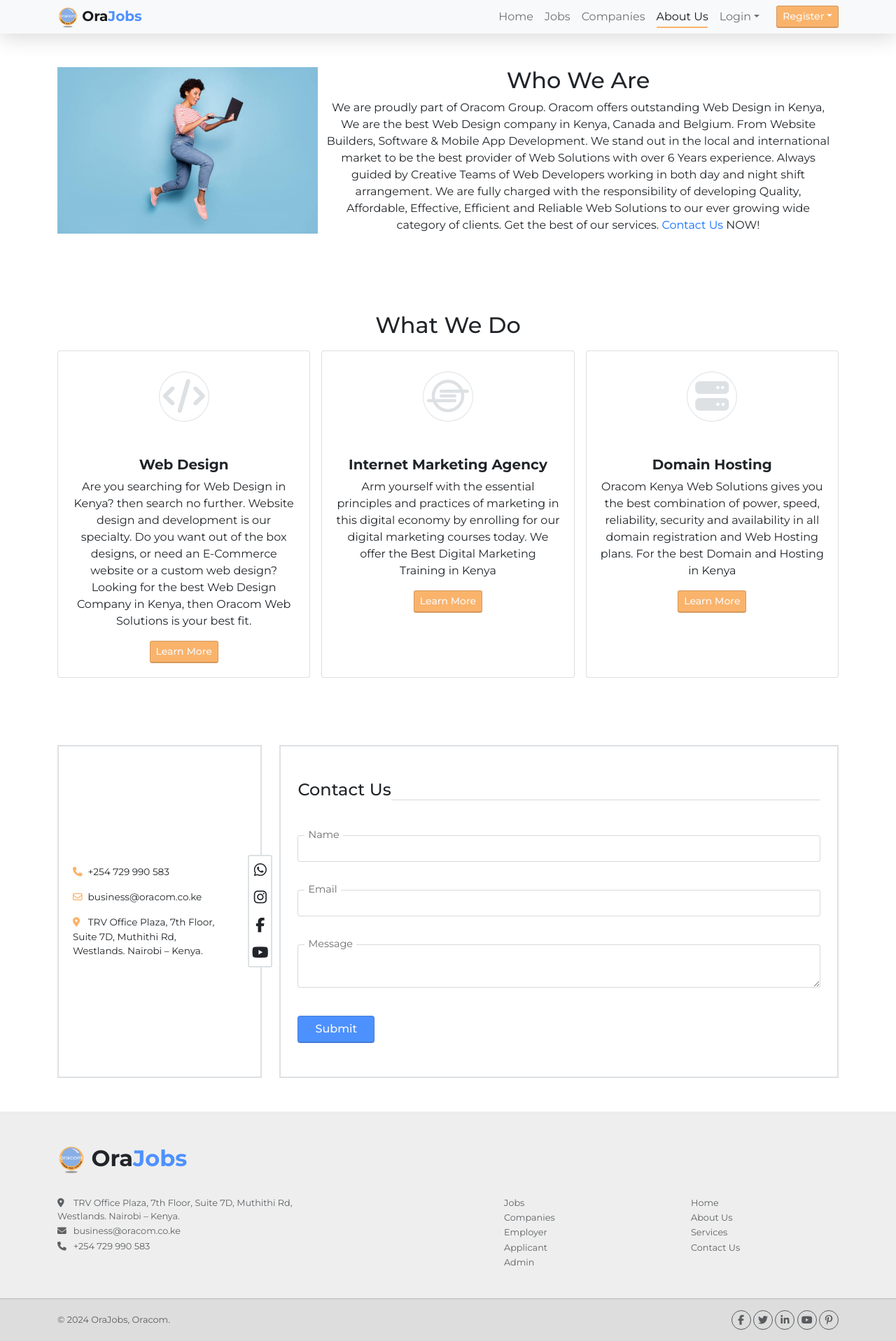
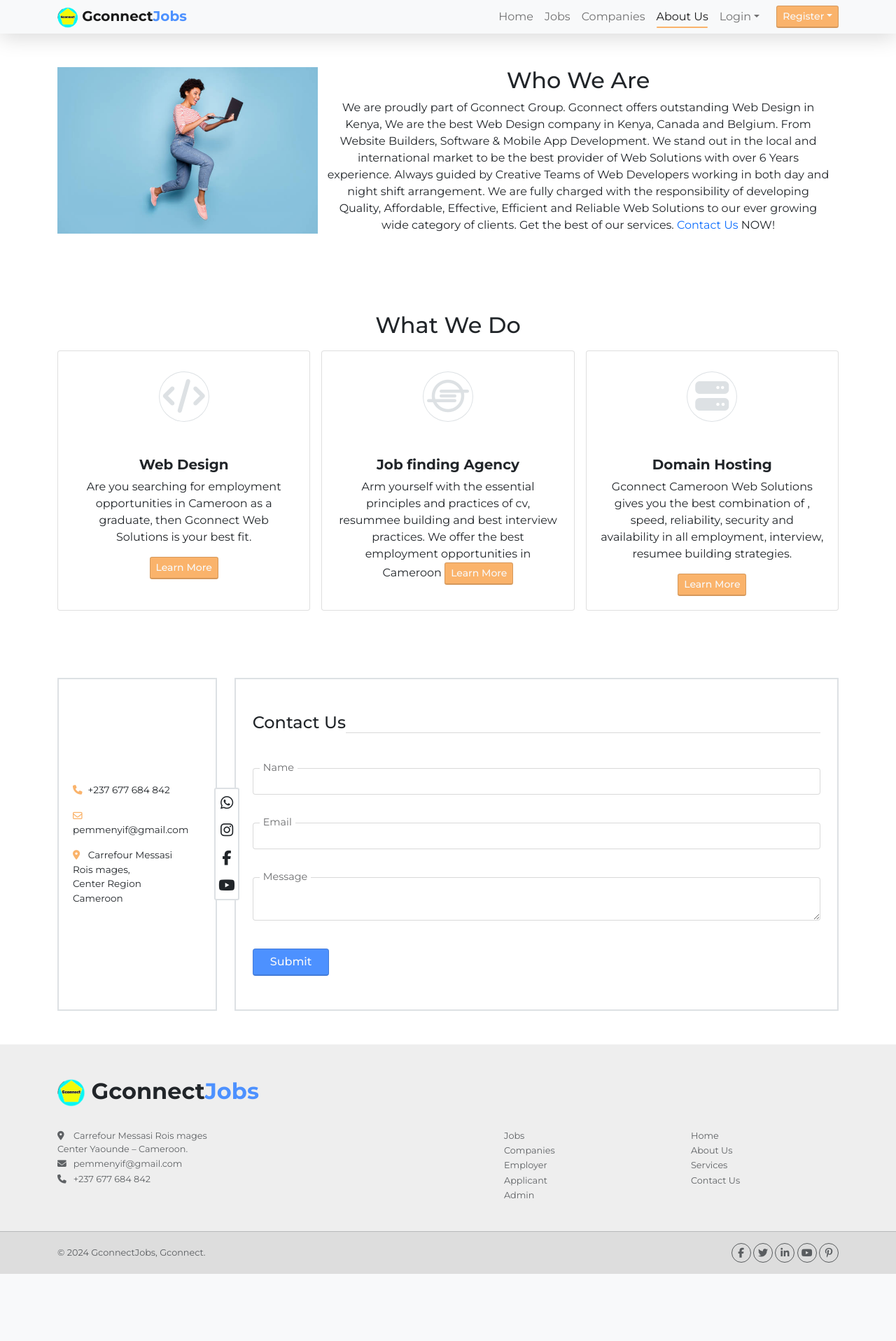
Before and after one commit to Fonchris/jobportal, a Flask app: page /about-us in a window 1280 px wide. Shown: the whole page at 70% size. After the commit the page ends 1821 px from the top, so only its background shows below. Run offline with Flask 2, Linux system fonts and the light colour scheme; some libraries are stand-ins or nearby versions.

Commit message:
second commit

```diff
--- a/OraApp/templates/about.html
+++ b/OraApp/templates/about.html
@@ -41,7 +41,7 @@
                         <h2 class=" ">Who We Are</h2>
                         <p>
 
-                            We are proudly part of Oracom Group. Oracom offers outstanding Web Design in Kenya, We are the
+                            We are proudly part of Gconnect Group. Gconnect offers outstanding Web Design in Kenya, We are the
                             best Web Design company in Kenya, Canada and Belgium. From Website Builders, Software & Mobile
                             App Development. We stand out in the local and international market to be the best provider of
                             Web Solutions with over 6 Years experience. Always guided by Creative Teams of Web Developers
@@ -74,10 +74,8 @@
                         <div class="card-text">
                             <h3>Web Design</h3>
                             <p>
-                                Are you searching for Web Design in Kenya? then search no further. Website design and
-                                development is our specialty. Do you want out of the box designs, or need an E-Commerce
-                                website or a custom web design? Looking for the best Web Design Company in Kenya, then
-                                Oracom Web Solutions is your best fit.
+                                Are you searching for employment opportunities in Cameroon as a graduate, then
+                                Gconnect Web Solutions is your best fit.
                             </p>
                             <a class="btn btn-sm btn-brand peach text-light" href="#" role="button">
                                 Learn More
@@ -89,12 +87,10 @@
                     <div class="card">
                         <span class="card-icon"><i class="fa fa-ioxhost"></i></span>
                         <div class="card-text">
-                            <h3>Internet Marketing Agency</h3>
+                            <h3>Job finding Agency</h3>
                             <p>
-                                Arm yourself with the essential principles and practices of marketing in this digital
-                                economy by enrolling for our digital marketing courses today. We offer the Best Digital
-                                Marketing Training in Kenya
-                            </p>
+                                Arm yourself with the essential principles and practices of cv, resummee building and best interview practices. We offer the
+                                best employment opportunities in Cameroon
                             <a class="btn btn-sm btn-brand peach text-light" href="#" role="button">
                                 Learn More
                             </a>
@@ -107,9 +103,8 @@
                         <div class="card-text">
                             <h3>Domain Hosting</h3>
                             <p>
-                                Oracom Kenya Web Solutions gives you the best combination of power, speed, reliability,
-                                security and availability in all domain registration and Web Hosting plans. For the best
-                                Domain and Hosting in Kenya
+                                Gconnect Cameroon Web Solutions gives you the best combination of , speed, reliability,
+                                security and availability in all employment, interview, resumee building strategies.
                             </p>
                             <a class="btn btn-sm btn-brand peach text-light" href="#" role="button">
                                 Learn More
@@ -128,13 +123,12 @@
                 <div class="social-contact bg-white me-md-2 mb-md-0 mb-3">
                     <div class="git d-flex align-items-center justify-content-between">
                         <ul class="user">
-                            <li><a href="tel:+254729990583" target="_blank"><i class="fa fa-phone"></i>+254 729 990 583</a>
+                            <li><a href="tel:+254729990583" target="_blank"><i class="fa fa-phone"></i>+237 677 684 842</a>
                             </li>
-                            <li><a href="mailto:business@oracom.co.ke" target="_blank"><i
-                                        class="fa fa-envelope-o"></i>business@oracom.co.ke</a></li>
+                            <li><a href="mailto:business@Gconnect.co.ke" target="_blank"><i
+                                        class="fa fa-envelope-o"></i>pemmenyif@gmail.com</a></li>
                             <li><a href="https://www.google.co.ke/maps/place/1%C2%B017'31.6%22S+36%C2%B049'18.8%22E/@-1.2921111,36.8218889,17z"
-                                    target="_blank"><i class="fa fa-map-marker"></i> TRV Office Plaza, 7th Floor, Suite 7D,
-                                    Muthithi Rd,<br> Westlands. Nairobi – Kenya.</a></li>
+                                    target="_blank"><i class="fa fa-map-marker"></i> Carrefour Messasi Rois mages,<br> Center Region Cameroon</a></li>
                         </ul>
                         <ul class="sm">
                             <li><a href="https://wa.me/254718097171" target="_blank"><i class="fa fa-whatsapp"></i></a></li>
--- a/OraApp/templates/base.html
+++ b/OraApp/templates/base.html
@@ -10,8 +10,8 @@
     <!-- google fonts -->
     <link href="https://fonts.googleapis.com/css2?family=Montserrat:wght@400;500;700&display=swap" rel="stylesheet">
     <!-- favicon -->
-    <link rel="mask-icon" href="{{url_for('static', filename='img/oracom.png')}}">
-    <link rel="icon" href="{{url_for('static', filename='img/oracom.png')}}" type="image/png">
+    <link rel="mask-icon" href="{{url_for('static', filename='img/gconnect.png')}}">
+    <link rel="icon" href="{{url_for('static', filename='img/gconnect.png')}}" type="image/png">
     <!-- Bootstrap CSS -->
     <link href="https://cdn.jsdelivr.net/npm/bootstrap@5.0.2/dist/css/bootstrap.min.css" rel="stylesheet"
         integrity="sha384-EVSTQN3/azprG1Anm3QDgpJLIm9Nao0Yz1ztcQTwFspd3yD65VohhpuuCOmLASjC" crossorigin="anonymous">
@@ -29,8 +29,8 @@
     <nav class="navbar navbar-expand-md navbar-light bg-light py-1">
         <div class="container">
             <a class="navbar-brand " href="{{url_for('main.home')}}">
-                <img src="{{url_for('static', filename='img/oracom.png')}}" alt="Oracom">
-                <b>Ora<span class="t-prim">Jobs</span></b>
+                <img src="{{url_for('static', filename='img/gconnect.png')}}" alt="gconnect">
+                <b>Gconnect<span class="t-prim">Jobs</span></b>
             </a>
             <span class="d-md-none d-block ms-auto">
                 <a class="t-peach" href="{{url_for('employer.notifications')}}"><i class="fa fa-bell"></i></a>
@@ -131,7 +131,7 @@
                         {% endblock %}
                         <li class="nav-item dropdown">
                             <a class="dropdown-toggle d-block btn btn-sm btn-brand peach text-light ms-md-3" href="#"
-                                id="navbarDropdown" role="button" data-bs-toggle="dropdown" aria-expanded="false">
+                                id="navbarDropdown2" role="button" data-bs-toggle="dropdown" aria-expanded="false">
                                 Register</a>
                             <div class="dropdown-menu" aria-labelledby="navbarDropdown">
                                 <a class="dropdown-item" href="{{url_for('employer.employer_signup')}}">Employer</a>
@@ -162,18 +162,18 @@
         <div class="container pt-5">
             <h2 class="main-brand">
                 <a class="" href="{{url_for('main.home')}}">
-                    <img src="{{url_for('static', filename='img/oracom.png')}}" alt="Oracom">
-                    <b>Ora<span class="t-prim">Jobs</span></b>
+                    <img src="{{url_for('static', filename='img/gconnect.png')}}" alt="gconnect">
+                    <b>Gconnect<span class="t-prim">Jobs</span></b>
                 </a>
             </h2>
             <div class="row row-cols-md-2 row-cols-1 py-4">
                 <div class="col order-md-1  order-2">
                     <ul class="foot-menu p-0">
                         <li><a href="#"><i class="fa fa-map-marker"></i>
-                                TRV Office Plaza, 7th Floor, Suite 7D, Muthithi Rd,<br> Westlands. Nairobi – Kenya.
+                                Carrefour Messasi Rois mages<br> Center Yaounde – Cameroon.
                             </a></li>
-                        <li><a href="#"><i class="fa fa-envelope"></i>business@oracom.co.ke</a></li>
-                        <li><a href="#"><i class="fa fa-phone"></i>+254 729 990 583</a></li>
+                        <li><a href="#"><i class="fa fa-envelope"></i>pemmenyif@gmail.com</a></li>
+                        <li><a href="#"><i class="fa fa-phone"></i>+237 677 684 842</a></li>
                     </ul>
                     <div class="social-icons d-lg-none my-3">
                         <a href="#"><i class="fa fa-facebook"></i></a>
@@ -222,7 +222,7 @@
         <div class="footer-btm">
             <div class="container py-3 d-lg-flex align-items-center justify-content-between">
                 <p class="mb-0 text-lg-start text-center">
-                    &copy; <span id="ft-copy"></span> OraJobs, Oracom.
+                    &copy; <span id="ft-copy"></span> GconnectJobs, Gconnect.
                 </p>
                 <div class="social-icons d-lg-block d-none">
                     <a href="#"><i class="fa fa-facebook"></i></a>
--- a/OraApp/templates/email.html
+++ b/OraApp/templates/email.html
@@ -46,7 +46,7 @@
 				<p>Selected candidates will be contacted.</p>
 				<p>
 					Thanks,<br>
-					The OraJobs Team.
+					The Gconnect Team.
 				</p>
 				<p>View more available job vacancies:<br>
 				<a href="{{ jobs }}" target="_blank" class="btn" >Find Jobs</a></p>
@@ -64,7 +64,7 @@
 				<a href="{{ resend }}" target="_blank" >Request Password Reset </a></p>
 				<p>
 					Thanks,<br>
-					The OraJobs Team.
+					The Gconnect Team.
 				</p>
 			</div>
 		{% endif %}
--- a/OraApp/templates/index.html
+++ b/OraApp/templates/index.html
@@ -19,7 +19,7 @@
                 </div>
 
             </div>
-            <img class="img-fluid w-50 hero-img" src="{{url_for('static', filename='img/hero.png')}}" alt="Oracom">
+            <img class="img-fluid w-50 hero-img" src="{{url_for('static', filename='img/hero.png')}}" alt="gconnect">
         </div>
     </div>
 </section>
```
Also changed, not shown: OraApp/static/img/gconnect.png (added), OraApp/static/img/hero.png, OraApp/static/img/manFmale.png.
